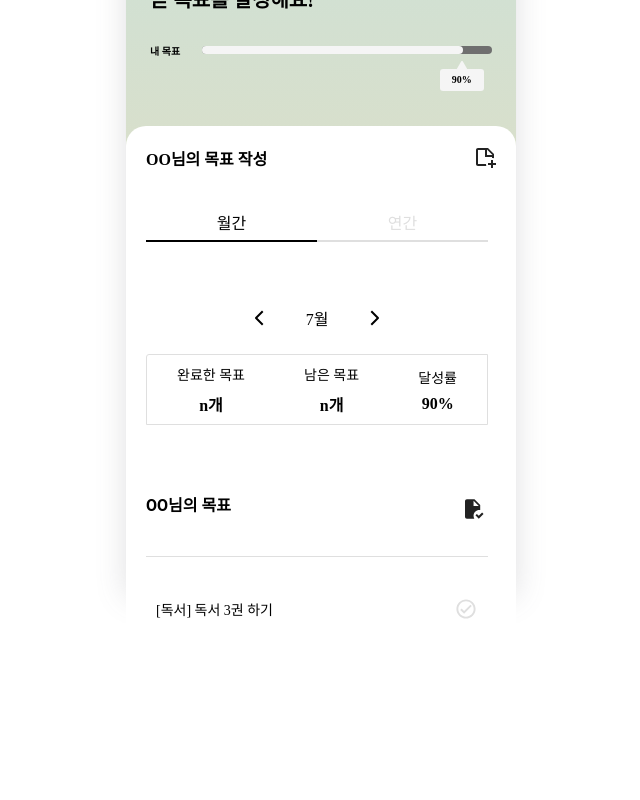
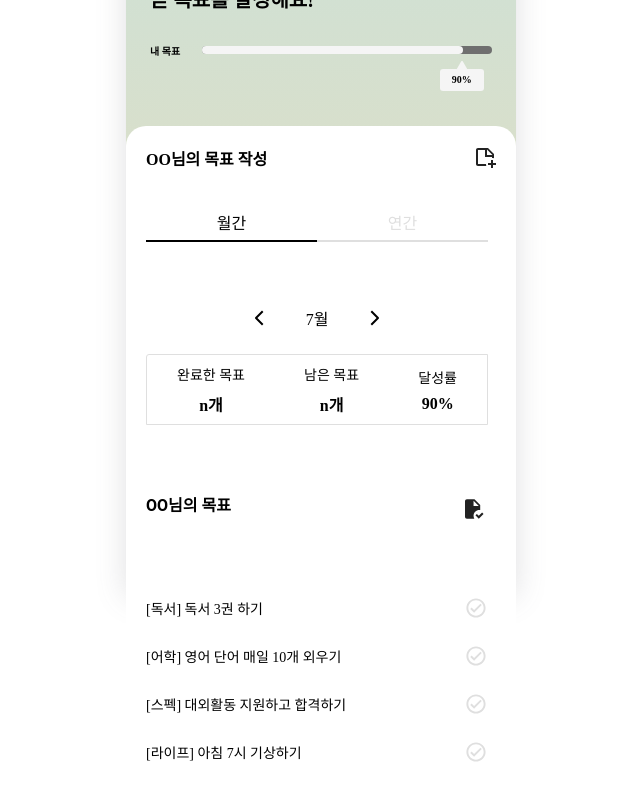
Before and after one commit to GrowPalette/GrowPalette-Web, a React (Create React App) app: page /goal in a window 1280 px wide. Shown: the part 254-1054 px from the top of the page, without its empty margins (319-959 px from the left). Built offline with nearby package versions, Linux system fonts and the light colour scheme.

Commit message:
목표 다 채움

```diff
--- a/src/components/GoalCreation.js
+++ b/src/components/GoalCreation.js
@@ -9,7 +9,12 @@ import FilledCheckboxIcon from "../assets/images/filled_checkbox.svg"; // 체크
 
 const GoalCreation = () => {
   const [selectedTab, setSelectedTab] = useState("monthly");
-  const [isChecked, setIsChecked] = useState(false); // 체크 상태 관리
+  const [checkedGoals, setCheckedGoals] = useState({
+    reading: false,
+    language: false,
+    specs: false,
+    life: false,
+  });
 
   // 현재 월을 가져오는 함수
   const getCurrentMonth = () => {
@@ -18,8 +23,11 @@ const GoalCreation = () => {
     return `${month}월`;
   };
 
-  const handleCheckboxClick = () => {
-    setIsChecked(!isChecked); // 체크 상태 토글
+  const handleCheckboxClick = (goal) => {
+    setCheckedGoals((prevState) => ({
+      ...prevState,
+      [goal]: !prevState[goal],
+    }));
   };
 
   return (
@@ -67,10 +75,31 @@ const GoalCreation = () => {
         <GoalText>OO님의 목표</GoalText>
         <CheckIcon src={CheckGoalIcon} alt="check goal icon" />
         <HorizontalLine />
-        <GoalItem onClick={handleCheckboxClick}>
+        <GoalItem onClick={() => handleCheckboxClick("reading")}>
           <GoalTextLeft>[독서] 독서 3권 하기</GoalTextLeft>
           <GoalCheckbox
-            src={isChecked ? FilledCheckboxIcon : CheckboxIcon}
+            src={checkedGoals.reading ? FilledCheckboxIcon : CheckboxIcon}
+            alt="checkbox icon"
+          />
+        </GoalItem>
+        <GoalItem onClick={() => handleCheckboxClick("language")}>
+          <GoalTextLeft>[어학] 영어 단어 매일 10개 외우기</GoalTextLeft>
+          <GoalCheckbox
+            src={checkedGoals.language ? FilledCheckboxIcon : CheckboxIcon}
+            alt="checkbox icon"
+          />
+        </GoalItem>
+        <GoalItem onClick={() => handleCheckboxClick("specs")}>
+          <GoalTextLeft>[스펙] 대외활동 지원하고 합격하기</GoalTextLeft>
+          <GoalCheckbox
+            src={checkedGoals.specs ? FilledCheckboxIcon : CheckboxIcon}
+            alt="checkbox icon"
+          />
+        </GoalItem>
+        <GoalItem onClick={() => handleCheckboxClick("life")}>
+          <GoalTextLeft>[라이프] 아침 7시 기상하기</GoalTextLeft>
+          <GoalCheckbox
+            src={checkedGoals.life ? FilledCheckboxIcon : CheckboxIcon}
             alt="checkbox icon"
           />
         </GoalItem>
@@ -227,26 +256,25 @@ const HorizontalLine = styled.hr`
   border: 0;
   height: 1px;
   background-color: #dfdfdf;
-  margin: 16px 0; /* 선과 위 아래 요소 간의 간격 */
+  margin: 16px 0; /* 위아래 여백 */
 `;
 
 const GoalItem = styled.div`
   width: 342px;
   height: 24px;
   display: flex;
+  justify-content: space-between;
   align-items: center;
-  justify-content: space-between;
-  padding: 0 10px; /* 패딩 추가 */
-  box-sizing: border-box; /* 패딩을 포함하여 전체 크기 계산 */
-  cursor: pointer; /* 클릭 가능한 요소로 설정 */
+  //   gap: 202px;
+  cursor: pointer;
 `;
 
 const GoalTextLeft = styled.span`
-  font-size: 14px; /* 텍스트 크기 */
-  color: #000000; /* 텍스트 색상 */
+  font-size: 14px;
+  color: #000000;
 `;
 
 const GoalCheckbox = styled.img`
-  width: 24px; /* 아이콘 너비 */
-  height: 24px; /* 아이콘 높이 */
+  width: 24px;
+  height: 24px;
 `;
```
